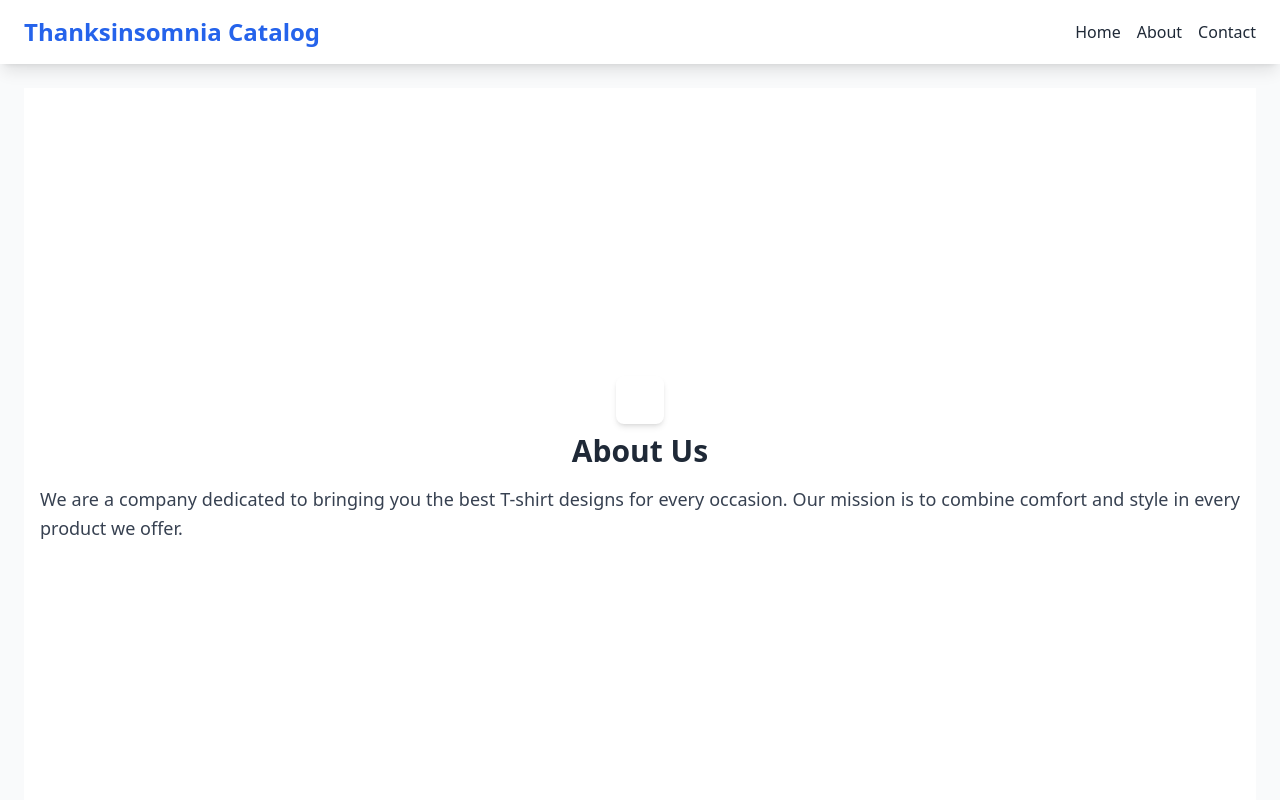
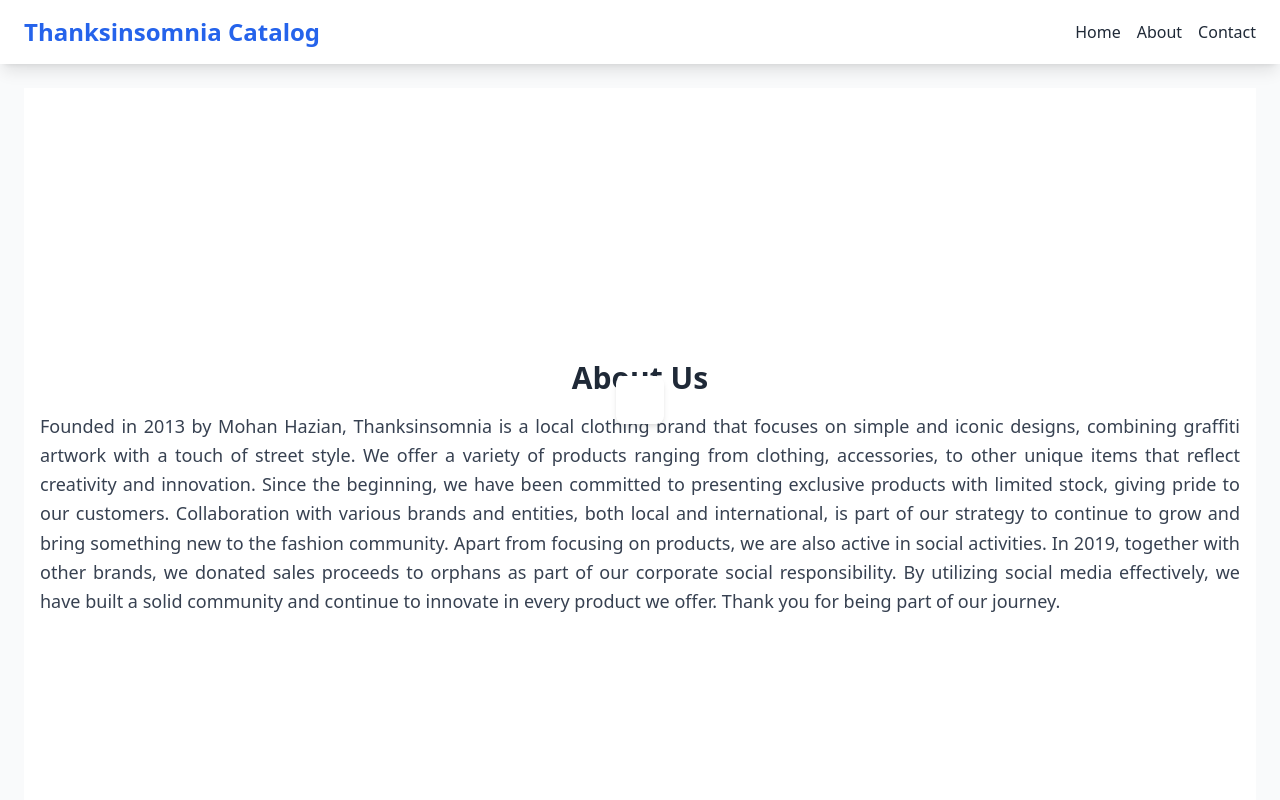
Before and after one commit to ziiapayaa/wave2east, a Next.js app: page /about in a window 1280 px wide. Shown: the top 800 px of the page. Built offline with nearby package versions, Linux system fonts and the light colour scheme.

Commit message:
Ramzy: Menambahkan text ini di dalam about agar menunjang penjelasan yang lebih detail lagi.

```diff
--- a/app/about/page.tsx
+++ b/app/about/page.tsx
@@ -6,8 +6,16 @@
         <div className="absolute top-1/2 transform -translate-y-1/2 text-center p-6 bg-white shadow-md rounded-lg max-w-3xl"></div>
         <h2 className="text-3xl font-bold text-gray-800">About Us</h2>
         <p className="text-gray-700 mt-4 text-lg leading-relaxed text-justify">
-          We are a company dedicated to bringing you the best T-shirt designs for every occasion.
-          Our mission is to combine comfort and style in every product we offer.
+        Founded in 2013 by Mohan Hazian, Thanksinsomnia is a local clothing brand that focuses on simple and iconic designs,
+        combining graffiti artwork with a touch of street style. We offer a variety of products ranging from clothing,
+        accessories, to other unique items that reflect creativity and innovation.
+        Since the beginning, we have been committed to presenting exclusive products with limited stock, giving pride
+        to our customers. Collaboration with various brands and entities, both local and international, is part of
+        our strategy to continue to grow and bring something new to the fashion community.
+        Apart from focusing on products, we are also active in social activities. In 2019, together with other brands,
+        we donated sales proceeds to orphans as part of our corporate social responsibility.
+        By utilizing social media effectively, we have built a solid community and continue to innovate in every product we offer.
+        Thank you for being part of our journey.
         </p>
       </div>
     );
```
Also changed, not shown: 1 other file (tests, documents, lock files or other folders).
